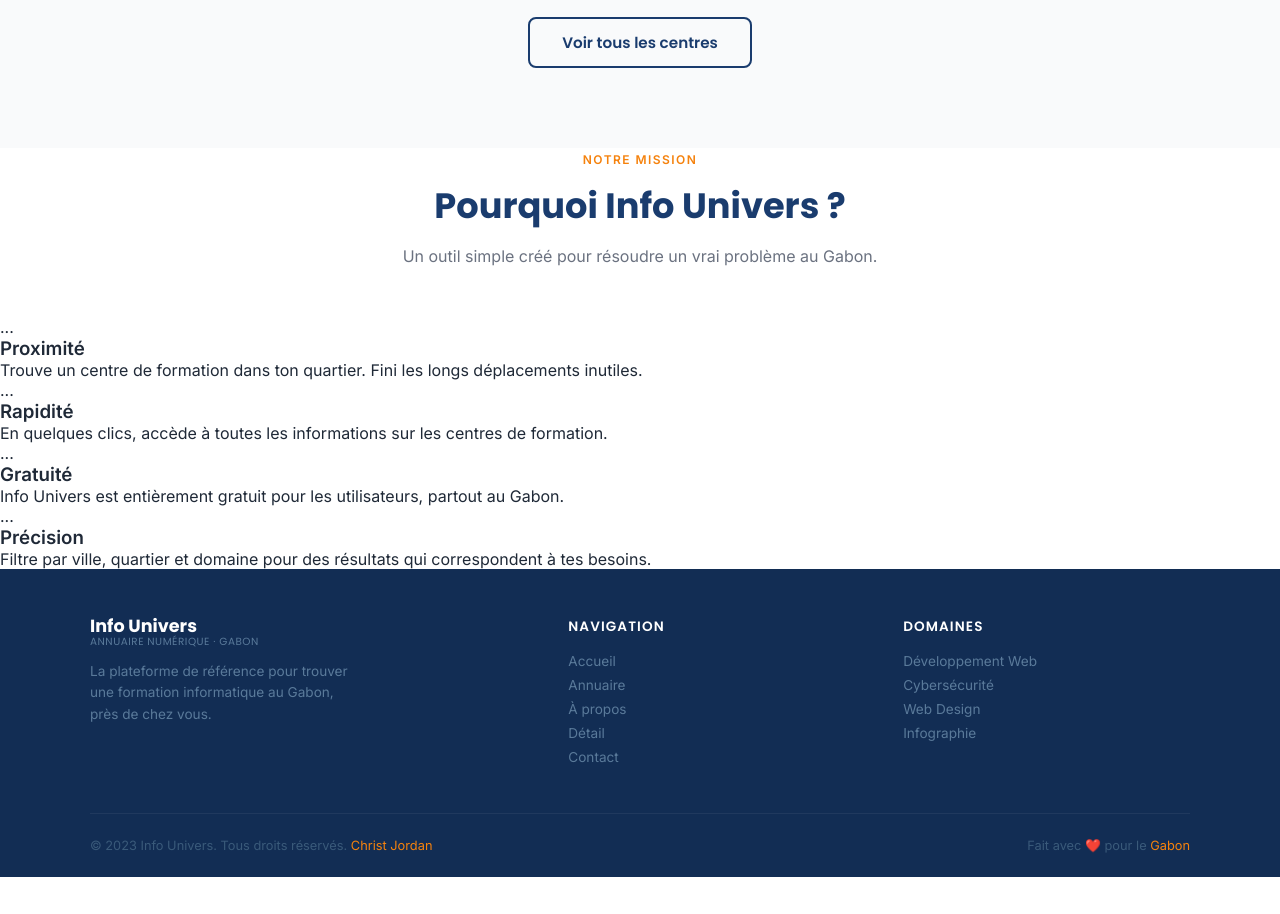
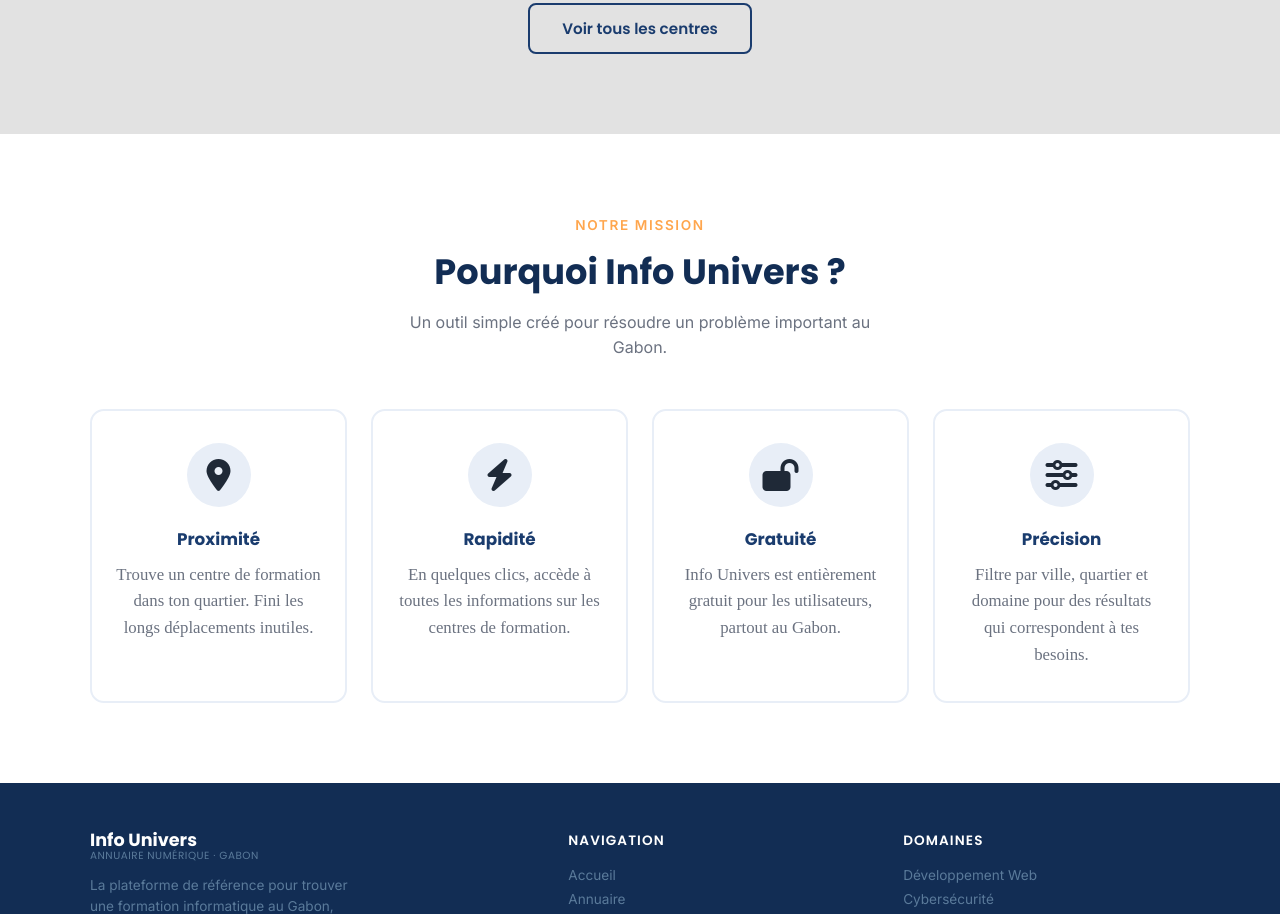
Before and after one commit to JordanCode28/Info-Univers, a plain HTML site: page index.html in a window 1280 px wide. Shown: the part 1886-2800 px from the top of the page. Before the commit the page ends 2763 px from the top, so only its background shows below. Drawn offline with Linux system fonts and the light colour scheme.

Commit message:
modification du index css et html au niveau des card et des icons dans la section domaine et la section pourquoi

```diff
--- a/css/index.css
+++ b/css/index.css
@@ -8,7 +8,7 @@
       --orange-dark:#d96e00;
       --white:      #FFFFFF;
       --gray:       #6B7280;
-      --gray-light: #F9FAFB;
+      --gray-light: #e2e2e2;
       --text:       #1F2937;
     }
 
@@ -283,8 +283,8 @@
 
     .section-label {
       display: inline-block;
-      font-size: 0.75rem;
-      font-weight: 700;
+      font-size: 0.85rem;
+      font-weight: 750;
       color: var(--orange);
       text-transform: uppercase;
       letter-spacing: 0.12em;
@@ -507,14 +507,14 @@
     .btn-outline:hover { background: var(--blue); color: var(--white); }
 
     /* ── POURQUOI INFO UNIVERS ────────────────────────────── */
-    .section-why {
+    .section-pourquoi {
       padding: 5rem 2rem;
-      background: var(--blue);
+      background: var(--white);
       position: relative;
       overflow: hidden;
     }
 
-    .section-why::before {
+    .section-pourquoi::before {
       content: '';
       position: absolute;
       top: -60px; right: -60px;
@@ -523,11 +523,11 @@
       border-radius: 50%;
     }
 
-    .section-why .section-label { color: #ffa64d; }
-    .section-why .section-header h2 { color: var(--white); }
-    .section-why .section-header p { color: #a0b4d0; }
+    .section-pourquoi .section-label { color: #ffa64d; }
+    .section-pourquoi .section-header h2 { color: var(--blue-dark); }
+    .section-pourquoi .section-header p { color: var(--gray); }
 
-    .why-grid {
+    .pourquoi-grid {
       display: grid;
       grid-template-columns: repeat(auto-fit, minmax(240px, 1fr));
       gap: 1.5rem;
@@ -535,40 +535,67 @@
       margin: 0 auto;
     }
 
-    .why-card {
-      background: rgba(255,255,255,0.06);
-      border: 1px solid rgba(255,255,255,0.1);
+    .pourquoi-card {
+      background: var(--white);
+      border: 2px solid var(--blue-light);
       border-radius: 14px;
       padding: 2rem 1.5rem;
       text-align: center;
-      transition: background 0.25s, transform 0.25s;
+      transition: all 0.25s ease;
+      position: relative;
+      overflow: hidden;
     }
 
-    .why-card:hover { background: rgba(255,255,255,0.1); transform: translateY(-4px); }
+    .pourquoi-card::before {
+      content: '';
+      position: absolute;
+      inset: 0;
+      background: var(--blue);
+      opacity: 0;
+      transition: opacity 0.25s;
+      z-index: 0;
+    }
 
-    .why-icon {
+    .pourquoi-card:hover { border-color: var(--blue); transform: translateY(-4px); box-shadow: 0 12px 30px rgba(26, 60, 110, 0.15); }
+    .pourquoi-card:hover::before { opacity: 1; }
+    .pourquoi-card:hover h3 { color: var(--white); }
+    .pourquoi-card:hover p { color: #a0b4d0; }
+    .pourquoi-card:hover .pourquoi-icon { background: rgba(245,130,13,0.2); color: var(--orange); }
+
+    .pourquoi-icon {
       width: 64px; height: 64px;
-      background: rgba(245,130,13,0.15);
+      background: var(--blue-light);
       border-radius: 50%;
       display: flex;
       align-items: center;
       justify-content: center;
       font-size: 2rem;
       margin: 0 auto 1.2rem;
+      position: relative;
+      z-index: 1;
+      transition: all 0.25s;
     }
 
-    .why-card h3 {
+    .pourquoi-card h3 {
       font-family: 'Poppins', sans-serif;
       font-weight: 700;
       font-size: 1.05rem;
-      color: var(--white);
+      color: var(--blue);
       margin-bottom: 0.6rem;
+      transition: color 0.25s;
+      position: relative;
+      z-index: 1;
     }
 
-    .why-card p {
-      font-size: 0.88rem;
-      color: #a0b4d0;
+    .pourquoi-card p {
+      font-size: 1.05rem;
+      color: var(--gray);
+      transition: color 0.25s;
       line-height: 1.6;
+      font-weight: 500;
+      font-family: 'Times New Roman', Times, serif;
+      z-index: 1;
+      position: relative;
     }
 
     /* ── FOOTER ──────────────────────────────────────────── */
--- a/index.html
+++ b/index.html
@@ -6,6 +6,7 @@
     <title>Info Univers - Annuaire des Formations Informatiques au Gabon</title>
     <link href="https://fonts.googleapis.com/css2?family=Poppins:wght@400;600;700;800&family=Inter:wght@400;500;600&display=swap" rel="stylesheet">
     <link rel="stylesheet" href="./css/index.css">
+    <link rel="stylesheet" href="https://cdnjs.cloudflare.com/ajax/libs/font-awesome/6.5.0/css/all.min.css"/>
 </head>
 <body>
   <!-- HEADER -->
@@ -33,17 +34,17 @@
       <div class="hero-inner">
         <div class="hero-badge"> Gabon - Formations Informatiques</div>
         <h1> Trouve ta formation <br>information <em> près de chez toi </em></h1>
-        <p>Recherche parmi les meilleurs centres de formations au Gabon. Filtre par ville, quartier et domaine</p>
+        <p>Recherche parmi les meilleurs établissements de formation au Gabon. Filtre par ville, quartier et domaine</p>
 
         <div class="search-box">
-          <input type="text" placeholder="Rechercher une formation, une école, un domaine...">
+          <input type="text" placeholder="Rechercher une formation, un établissement, un domaine...">
           <button>Rechercher</button>
         </div>
 
         <div class="hero-stats">
           <div class="hero-stat">
             <strong>10+</strong>
-            <span>Centres de formation</span>
+            <span>Etablissements de formation</span>
           </div>
           <div class="hero-stat">
             <strong>6</strong>
@@ -62,50 +63,55 @@
     <div class="section-header">
       <span class="section-label">Explorer par domaine</span>
       <h2>Nos domaines de formation</h2>
-        <p>Clique sur un domaine pour voir tous les centres qui les proposent</p>
+      <p>Clique sur un domaine pour voir tous les centres qui le proposent.</p>
     </div>
 
   <div class="domaines-grid">
     <div class="domaine-card">
-          <div class="domain-icon">
-            <a href="https://www.flaticon.com/fr/icones-gratuites/developpement-web" title="développement web icônes">Développement web icônes créées par Freepik - Flaticon</a>
+      <div class="domaine-icon">
+        <i class="fas fa-code"></i>
       </div>
-          <div class="domain-name">Développement Web</div>
+      <div class="domaine-name">Développement Web</div>
       <div class="domaine-count">12 centres</div>
     </div>
+
     <div class="domaine-card">
       <div class="domaine-icon">
-            <a href="https://www.flaticon.com/fr/icones-gratuites/la-cyber-securite" title="la cyber-sécurité icônes">La cyber-sécurité icônes créées par gravisio - Flaticon</a>
+        <i class="fas fa-shield-halved"></i>
       </div>
-          <div class="domain-name">Cyber sécurité</div>
+      <div class="domaine-name">Cybersécurité</div>
       <div class="domaine-count">6 centres</div>
     </div>
+
     <div class="domaine-card">
       <div class="domaine-icon">
-            <a href="https://www.flaticon.com/fr/icones-gratuites/creation-de-sites-web" title="création de sites web icônes">Création de sites web icônes créées par Freepik - Flaticon</a>
+        <i class="fas fa-pen-nib"></i>
       </div>
-          <div class="domain-name">Web Design</div>
+      <div class="domaine-name">Web Design</div>
       <div class="domaine-count">9 centres</div>
     </div>
+
     <div class="domaine-card">
       <div class="domaine-icon">
-            <a href="https://www.flaticon.com/fr/icones-gratuites/conception" title="conception icônes">Conception icônes créées par Freepik - Flaticon</a>
+        <i class="fas fa-image"></i>
       </div>
-          <div class="domain-name">Infographie</div>
+      <div class="domaine-name">Infographie</div>
       <div class="domaine-count">8 centres</div>
     </div>
+
     <div class="domaine-card">
       <div class="domaine-icon">
-            <a href="https://www.flaticon.com/fr/icones-gratuites/conception" title="conception icônes">Conception icônes créées par Freepik - Flaticon</a>
+        <i class="fas fa-file-word"></i>
       </div>
-          <div class="domain-name">Bureautique</div>
+      <div class="domaine-name">Bureautique</div>
       <div class="domaine-count">15 centres</div>
     </div>
+
     <div class="domaine-card">
       <div class="domaine-icon">
-            <a href="https://www.flaticon.com/fr/icones-gratuites/application-mobile" title="application mobile icônes">Application mobile icônes créées par Graphix's Art - Flaticon</a>
+        <i class="fas fa-mobile-screen"></i>
       </div>
-          <div class="domain-name">Dev Mobile</div>
+      <div class="domaine-name">Dév. Mobile</div>
       <div class="domaine-count">4 centres</div>
     </div>
   </div>
@@ -192,27 +198,35 @@
       <div class="section-header">
         <span class="section-label">Notre mission</span>
         <h2>Pourquoi Info Univers ?</h2>
-        <p>Un outil simple créé pour résoudre un vrai problème au Gabon.</p>
+        <p>Un outil simple créé pour résoudre un problème important au Gabon.</p>
       </div>
 
       <div class="pourquoi-grid">
         <div class="pourquoi-card">
-          <div class="pourquoi-icon">...</div>
+          <div class="pourquoi-icon">
+            <i class="fas fa-location-dot"></i>
+          </div>
           <h3>Proximité</h3>
           <p>Trouve un centre de formation dans ton quartier. Fini les longs déplacements inutiles.</p>
         </div>
         <div class="pourquoi-card">
-          <div class="pourquoi-icon">...</div>
+          <div class="pourquoi-icon">
+            <i class="fas fa-bolt"></i>
+          </div>
           <h3>Rapidité</h3>
           <p>En quelques clics, accède à toutes les informations sur les centres de formation.</p>
         </div>
         <div class="pourquoi-card">
-          <div class="pourquoi-icon">...</div>
+          <div class="pourquoi-icon">
+            <i class="fas fa-lock-open"></i>
+          </div>
           <h3>Gratuité</h3>
           <p>Info Univers est entièrement gratuit pour les utilisateurs, partout au Gabon.</p>
         </div>
         <div class="pourquoi-card">
-          <div class="pourquoi-icon">...</div>
+          <div class="pourquoi-icon">
+            <i class="fas fa-sliders"></i>
+          </div>
           <h3>Précision</h3>
           <p>Filtre par ville, quartier et domaine pour des résultats qui correspondent à tes besoins.</p>
         </div>
@@ -247,8 +261,8 @@
         </div>
       </div>
       <div class="footer-bottom">
-        <p>&copy; 2023 Info Univers. Tous droits réservés. <span>Christ Jordan</span></p>
-        <p>Fait avec ❤️ pour le <span>Gabon</span></p>
+        <p>&copy; 2026 Info Univers. Tous droits réservés. <span>Christ Jordan</span></p>
+        <p>Fait avec coeur pour le <span>Gabon</span></p>
       </div>
     </div>
   </footer>
```
Also changed, not shown: assets/icon/developpement-web.png (added), assets/icon/emplacement-a-proximite.png (added). Lines whose indentation alone changed are shown as unchanged.
